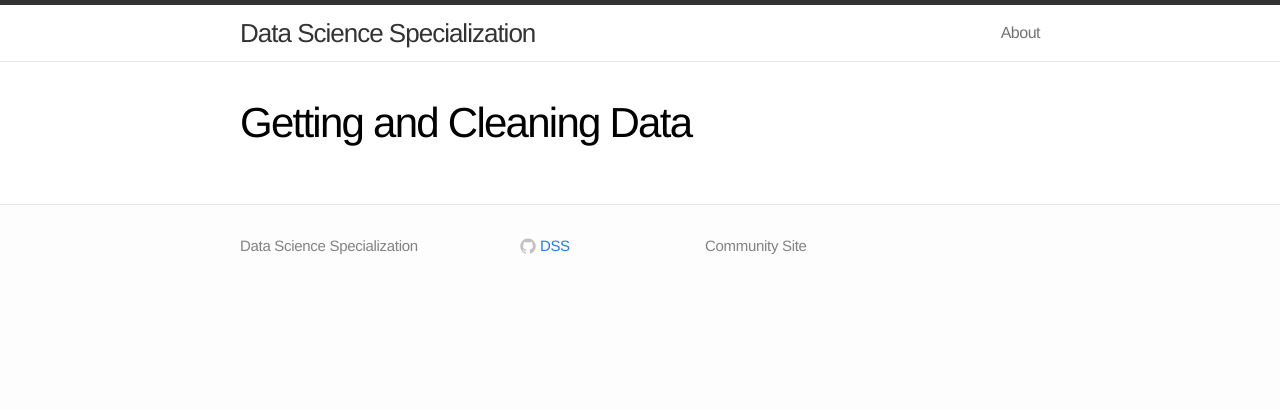
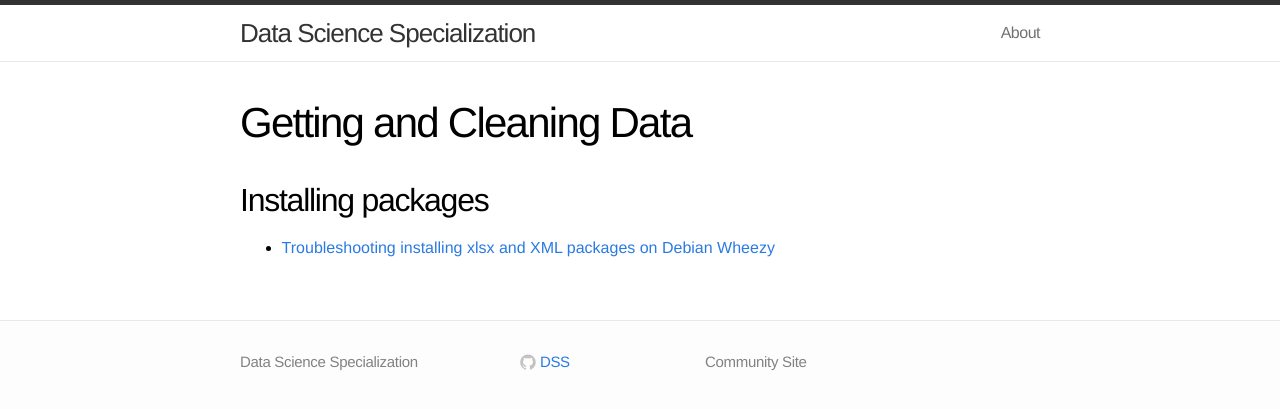
Before and after one commit to DataScienceSpecialization/DataScienceSpecialization.github.io, a Jekyll site: the page built from getclean.md, in a window 1280 px wide. Shown: the top 409 px of the page. Built offline with Jekyll 4.4.1, drawn with Linux system fonts in a browser that asks for light colours.

Commit message:
Added troubleshooting installing some pacakges.

```diff
--- a/getclean.md
+++ b/getclean.md
@@ -3,3 +3,7 @@ layout: page
 title: Getting and Cleaning Data
 permalink: /getclean/
 ---
+
+## Installing packages
+
+- [Troubleshooting installing xlsx and XML packages on Debian Wheezy](http://allanino.me/blog/programming/installing-some-r-packages/)
```
